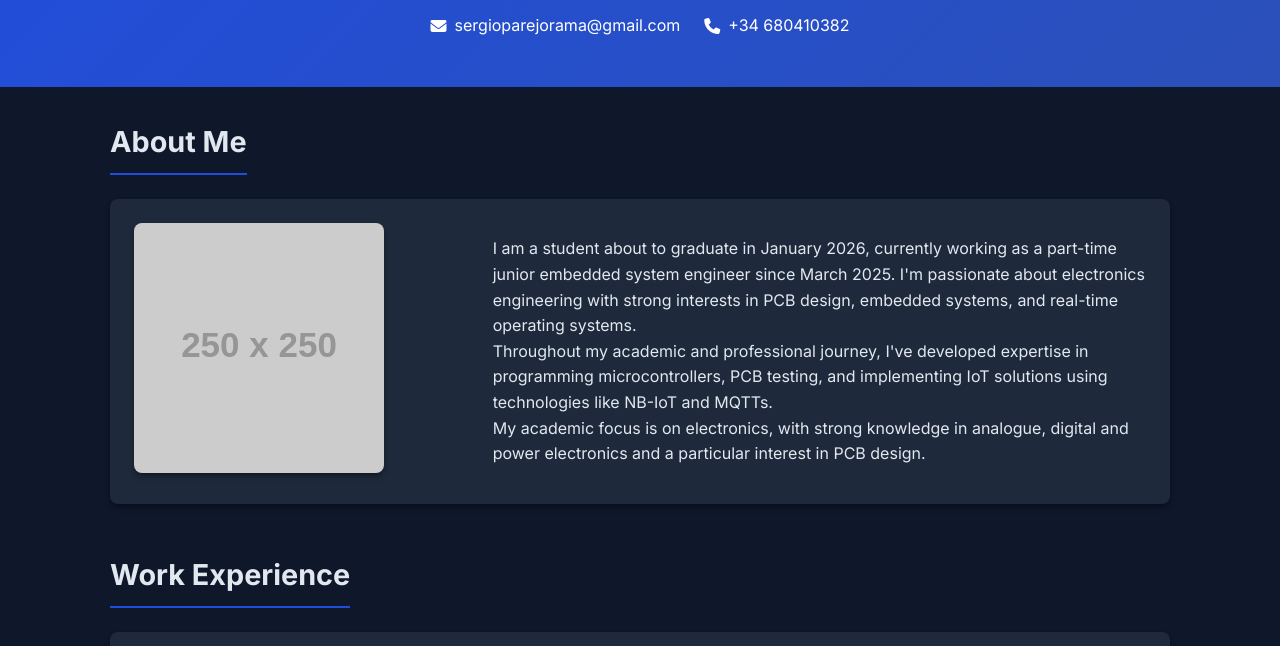
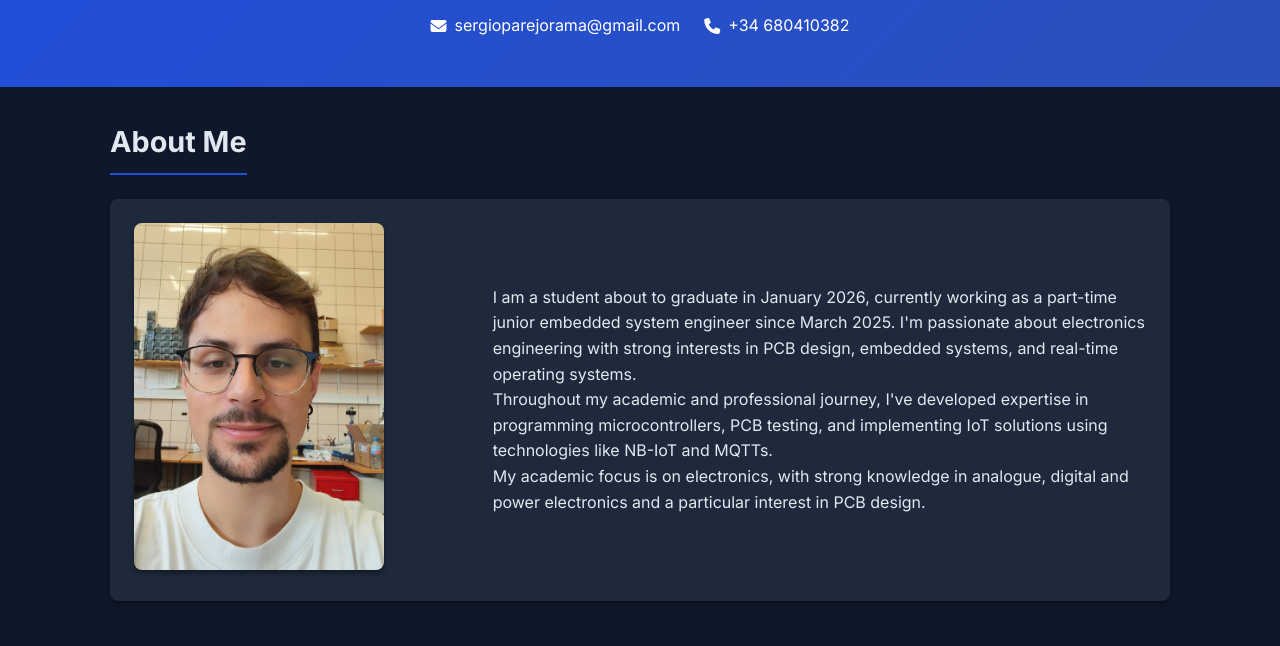
Before and after one commit to sertop13/sertop13.github.io, a plain HTML site: page index.html in a window 1280 px wide. Shown: the part 135-781 px from the top of the page. Drawn offline with Linux system fonts and the light colour scheme; placeholder pictures from the web are drawn by us.

Commit message:
Update index.html

```diff
--- a/index.html
+++ b/index.html
@@ -324,7 +324,7 @@
       <div class="card">
         <div class="about-content">
           <div>
-            <img src="https://via.placeholder.com/250" alt="Sergio Parejo Rama" class="profile-img">
+            <img src="Profile picture.jpeg" alt="Sergio Parejo Rama" class="profile-img">
           </div>
           <div>
             <p>I am a student about to graduate in January 2026, currently working as a part-time junior embedded system engineer since March 2025. I'm passionate about electronics engineering with strong interests in PCB design, embedded systems, and real-time operating systems.</p>
```
